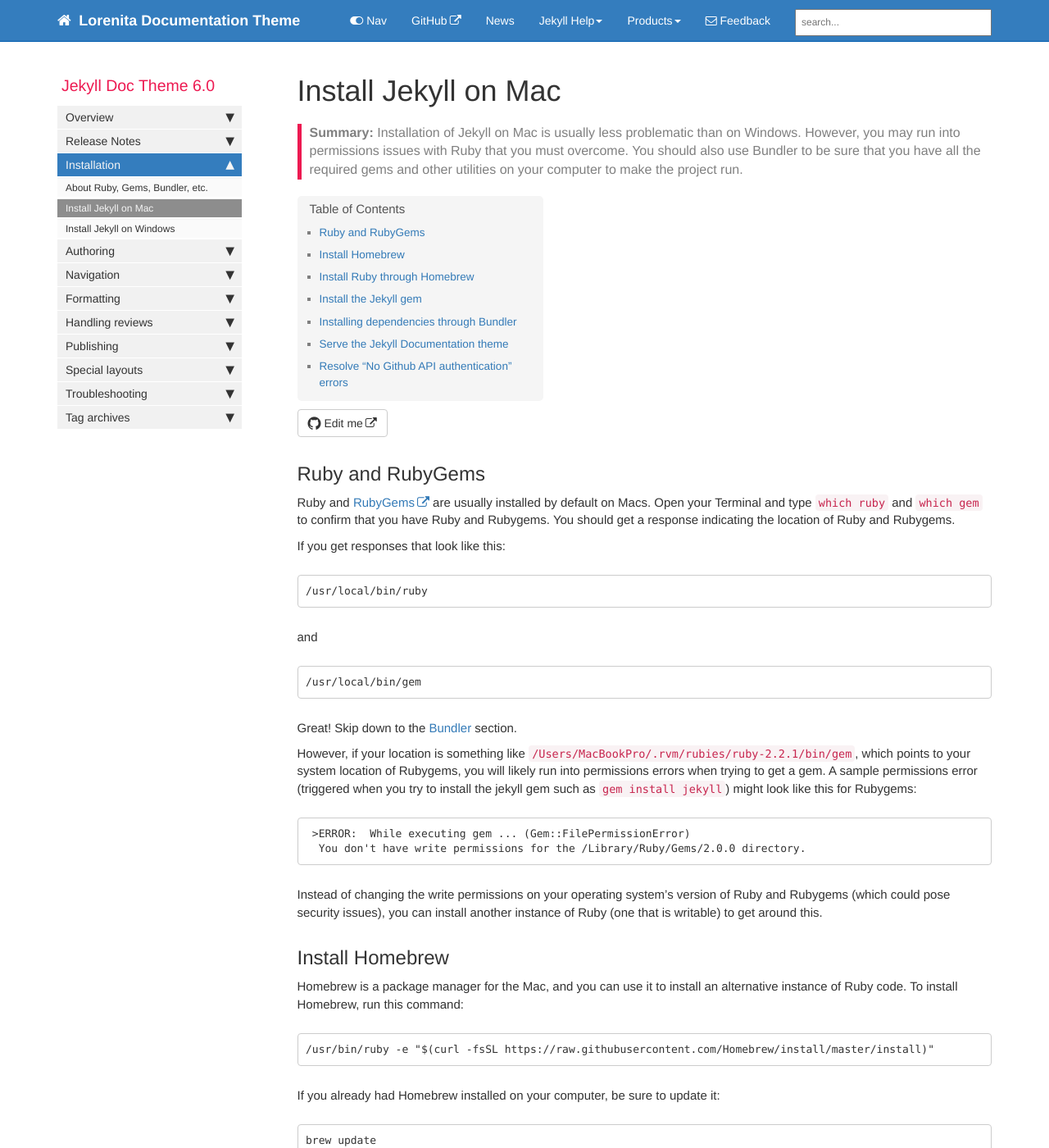
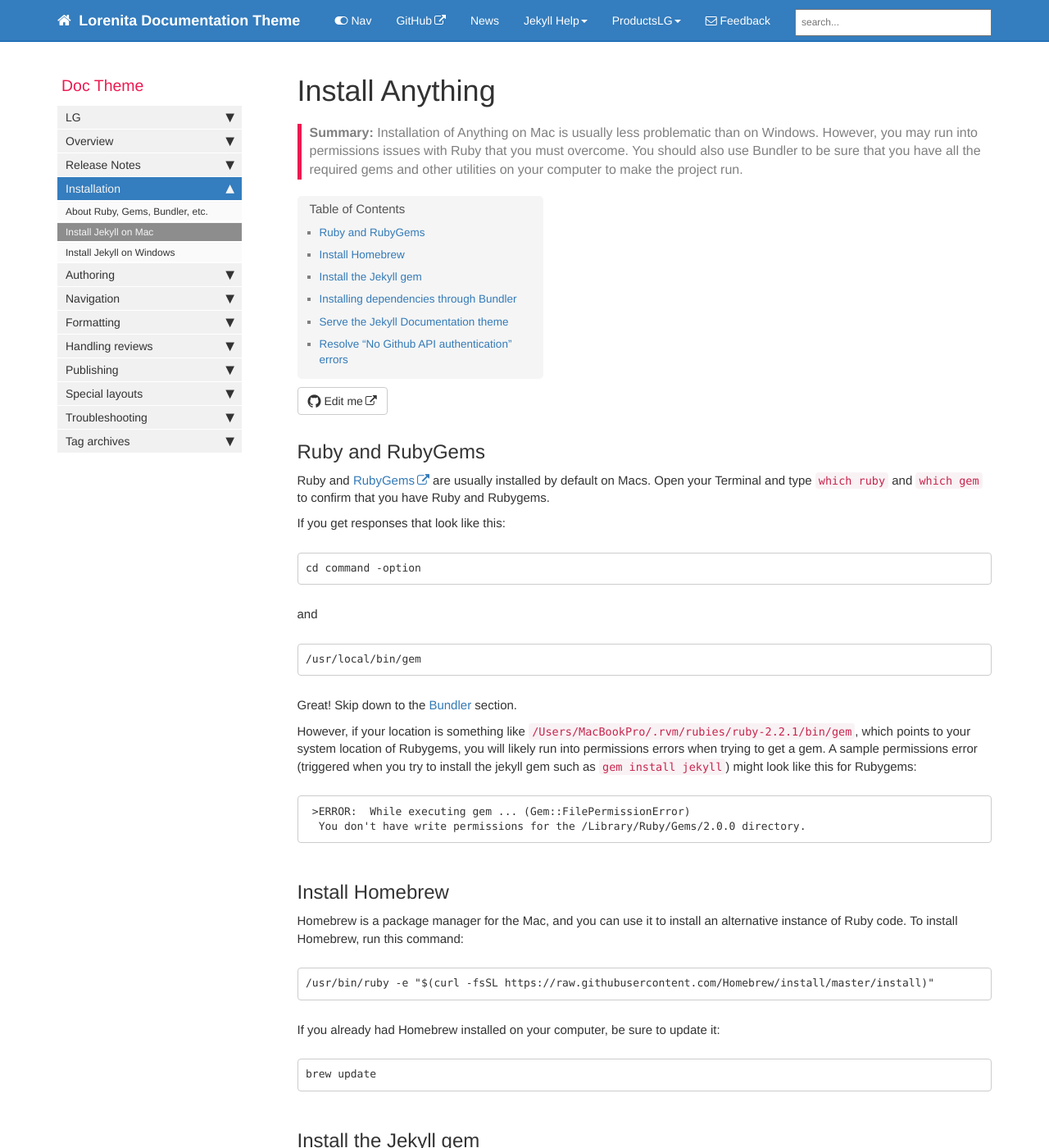
Before and after one commit to lg-gonzalez-juarez/documentation, a Jekyll site: the page built from pages/mydoc/mydoc_install_jekyll_on_mac.md, in a window 1280 px wide and 1400 px high. Shown: the whole window at 82% size. Built offline with Jekyll 4.4.1, drawn with Linux system fonts in a browser that asks for light colours; comment, search, counter and statistics services are not loaded; some of the changed text lies outside the part shown.

Commit message:
update new sidebar with file

````diff
--- a/_config.yml
+++ b/_config.yml
@@ -12,7 +12,8 @@
 company_name: Altran
 # this appears in the footer
 
-github_editme_path: tomjoht/documentation-theme-jekyll/blob/gh-pages/
+github_editme_path: lg-gonzalez-juarez/Doc
+#tomjoht/documentation-theme-jekyll/blob/gh-pages/
 # if you're using Github, provide the basepath to the branch you've created for reviews, following the sample here. if not, leave this value blank.
 
 # gitlab_editme_path: tomjoht/documentation-theme-jekyll/blob/gh-pages/
@@ -33,7 +34,8 @@
   - vendor
 # these are the files and directories that jekyll will exclude from the build
 
-feedback_subject_line: Jekyll documentation theme
+feedback_subject_line: Documentation theme
+#Jekyll documentation theme
 
 feedback_email: lg.gonzalez.juarez@gmail.com
 # used as a contact email for the Feedback link in the top navigation bar
--- a/_data/sidebars/home_sidebar.yml
+++ b/_data/sidebars/home_sidebar.yml
@@ -5,7 +5,7 @@
   levels: one
   folders:
 
-  - title: Products
+  - title: ProductsLG
     output: web
     folderitems:
     - title: News
--- a/_data/topnav.yml
+++ b/_data/topnav.yml
@@ -1,3 +1,4 @@
+## this corresponding to upper rule og page
 ## Topnav single links
 ## if you want to list an external url, use external_url instead of url. the theme will apply a different link base.
 topnav:
@@ -22,9 +23,9 @@
           external_url: http://stackoverflow.com/questions/tagged/jekyll
         - title: Jekyll on my blog
           external_url: http://idratherbewriting.com/category-jekyll/
-    - title: Products
+    - title: ProductsLG
       folderitems:
-        - title: LG Documentation Theme
+        - title: LG Doc Theme
           url: /mydoc_introduction.html
         - title: Product 1
           url: /p1_landing_page.html
--- a/pages/mydoc/mydoc_install_jekyll_on_mac.md
+++ b/pages/mydoc/mydoc_install_jekyll_on_mac.md
@@ -1,8 +1,8 @@
 ---
-title: Install Jekyll on Mac
+title: Install Anything
 tags: [getting_started, troubleshooting]
 keywords:
-summary: "Installation of Jekyll on Mac is usually less problematic than on Windows. However, you may run into permissions issues with Ruby that you must overcome. You should also use Bundler to be sure that you have all the required gems and other utilities on your computer to make the project run. "
+summary: "Installation of Anything on Mac is usually less problematic than on Windows. However, you may run into permissions issues with Ruby that you must overcome. You should also use Bundler to be sure that you have all the required gems and other utilities on your computer to make the project run. "
 sidebar: mydoc_sidebar
 permalink: mydoc_install_jekyll_on_mac.html
 folder: mydoc
@@ -10,12 +10,12 @@
 
 ## Ruby and RubyGems
 
-Ruby and [RubyGems](https://rubygems.org/pages/download) are usually installed by default on Macs. Open your Terminal and type `which ruby` and  `which gem` to confirm that you have Ruby and Rubygems. You should get a response indicating the location of Ruby and Rubygems.
+Ruby and [RubyGems](https://rubygems.org/pages/download) are usually installed by default on Macs. Open your Terminal and type `which ruby` and  `which gem` to confirm that you have Ruby and Rubygems.
 
 If you get responses that look like this:
 
 ```
-/usr/local/bin/ruby
+cd command -option
 ```
 
 and
@@ -33,8 +33,6 @@
   You don't have write permissions for the /Library/Ruby/Gems/2.0.0 directory.
 ```
 
-Instead of changing the write permissions on your operating system's version of Ruby and Rubygems (which could pose security issues), you can install another instance of Ruby (one that is writable) to get around this.
-
 ## Install Homebrew
 
 Homebrew is a package manager for the Mac, and you can use it to install an alternative instance of Ruby code. To install Homebrew, run this command:
@@ -49,31 +47,6 @@
 brew update
 ```
 
-## Install Ruby through Homebrew
-
-Now use Homebrew to install Ruby:
-
-```
-brew install ruby
-```
-
-Log out of terminal, and then then log back in.
-
-When you type `which ruby` and `which gem`, you should get responses like this:
-
-```
-/usr/local/bin/ruby
-```
-
-And this:
-
-```
-/usr/local/bin/gem
-```
-
-Now Ruby and Rubygems are installed under your username, so these directories are writeable.
-
-Note that if you don't see these paths, try restarting your computer or try installing rbenv, which is a Ruby version management tool. If you still have issues getting a writeable version of Ruby, you need to resolve them before installing Bundler.
 
 <h2 id="bundler">Install the Jekyll gem</h2>
 
````
Also changed, not shown: _data/sidebars/mydoc_sidebar.yml (+10 -2 lines), pages/mydoc/mydoc_test_lg.md (added, +22 -0 lines).
